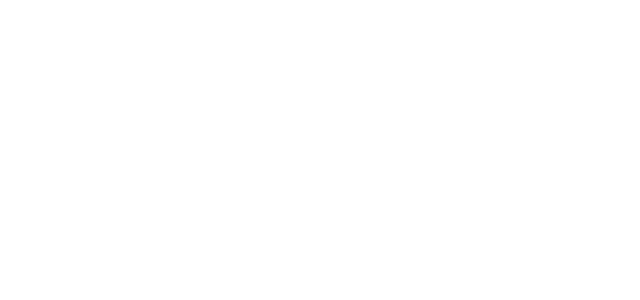
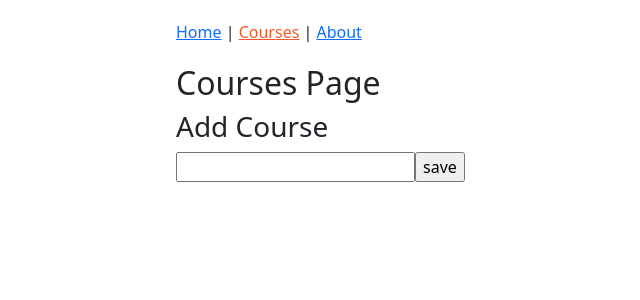
Before and after one commit to esraahisham753/React-Redux-Courses-App, a React app: page /courses in a window 1280 px wide. Shown: the top 300 px of the page, without its empty margins (51-691 px from the left). Built offline with nearby package versions, Linux system fonts and the light colour scheme.

Commit message:
Create Courses Component and a 404 page

```diff
--- a/src/components/App.js
+++ b/src/components/App.js
@@ -1,13 +1,21 @@
 import React from 'react';
-import {Route} from 'react-router-dom';
+import {Route, Switch} from 'react-router-dom';
 import HomePage from './home/HomePage';
 import AboutPage from './about/AboutPage';
+import Header from './common/Header';
+import PageNotFound from './PageNotFound';
+import CoursesPage from './courses/CoursesPage';
 
 function App() {
     return (
         <div className="container-fluid">
-            <Route exact path="/" component={HomePage} />
-            <Route path="/about" component={AboutPage} />
+            <Header />
+            <Switch>
+                <Route exact path="/" component={HomePage} />
+                <Route path="/about" component={AboutPage} />
+                <Route path="/courses" component={CoursesPage} />
+                <Route component={PageNotFound} />
+            </Switch>
         </div>
     );
 }
--- /dev/null
+++ b/src/components/PageNotFound.js
@@ -0,0 +1,5 @@
+import React from "react";
+
+const PageNotFound = () => <h1>Oops! Page not found.</h1>;
+
+export default PageNotFound;
--- a/src/components/common/Header.js
+++ b/src/components/common/Header.js
@@ -9,7 +9,10 @@
     return (
         <nav>
             <NavLink to="/" activeStyle={activeStyle} exact>Home</NavLink> {" | "}
+            <NavLink to="/courses" activeStyle={activeStyle}>Courses</NavLink> {" | "}
             <NavLink to="about" activeStyle={activeStyle}>About</NavLink>
         </nav>
-    )
+    );
 }
+
+export default Header;
--- /dev/null
+++ b/src/components/courses/CoursesPage.js
@@ -0,0 +1,36 @@
+import React from "react";
+
+class CoursesPage extends React.Component {
+    constructor(props) {
+        super(props);
+
+        this.state = {
+            course: {
+                title: ""
+            }
+        };
+    }
+
+    handleChange(event) {
+        const course = {...this.state.course, title: event.target.value};
+        this.setState({course});
+    }
+
+    render() {
+        return (
+            <div>
+                <h2>Courses Page</h2>
+                <h3>Add Course</h3>
+                <form>
+                    <input
+                        type="text"
+                        onChange={this.handleChange}
+                        value={this.state.course.title} />
+                    <input type="submit" value="save"/>
+                </form>
+            </div>
+        );
+    }
+}
+
+export default CoursesPage;
```
